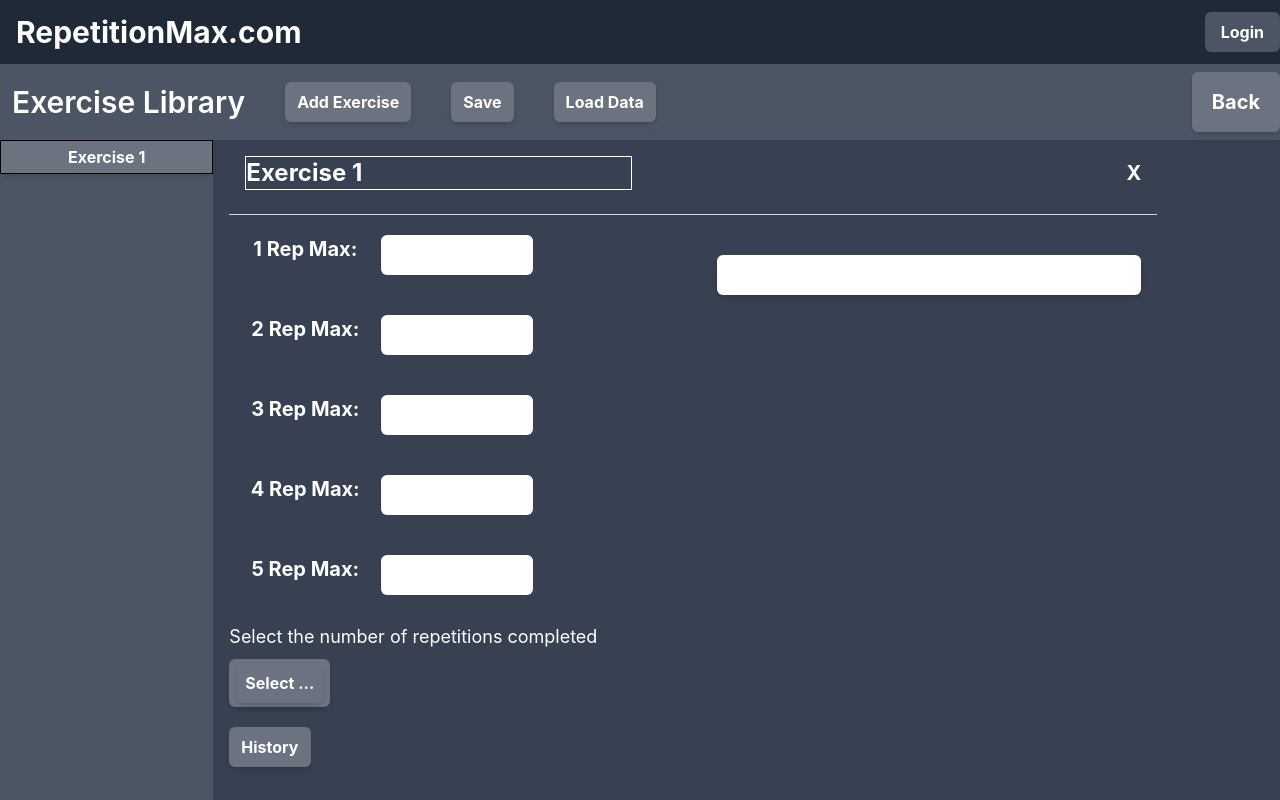
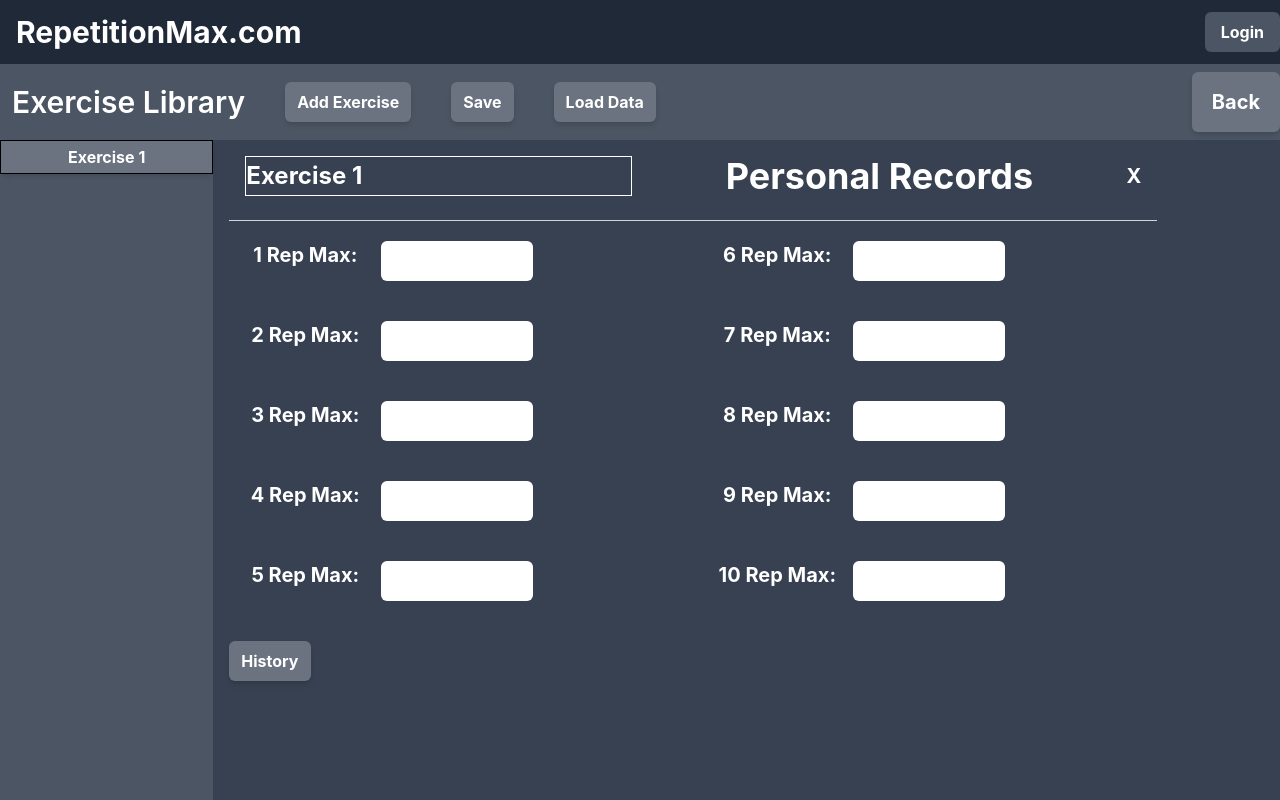
Before and after one commit to MKopra/RPE-Calc, a React (Create React App) app: page /rpe-calc in a window 1280 px wide. Shown: the top 800 px of the page. Built offline with nearby package versions, Linux system fonts and the light colour scheme.

Commit message:
remove rpe from exercise lib

```diff
--- a/src/components/CalcTab.tsx
+++ b/src/components/CalcTab.tsx
@@ -51,6 +51,11 @@
   const [threerepmax, setThreeRepMax] = useState<number>(exercise_data[tabId]?.maxes[2] || 0);
   const [fourrepmax, setFourRepMax] = useState<number>(exercise_data[tabId]?.maxes[3] || 0);
   const [fiverepmax, setFiveRepMax] = useState<number>(exercise_data[tabId]?.maxes[4] || 0);
+  const [sixrepmax, setSixRepMax] = useState<number>(exercise_data[tabId]?.maxes[5] || 0);
+  const [sevenrepmax, setSevenRepMax] = useState<number>(exercise_data[tabId]?.maxes[6] || 0);
+  const [eightrepmax, setEightRepMax] = useState<number>(exercise_data[tabId]?.maxes[7] || 0);
+  const [ninerepmax, setNineRepMax] = useState<number>(exercise_data[tabId]?.maxes[8] || 0);
+  const [tenrepmax, setTenRepMax] = useState<number>(exercise_data[tabId]?.maxes[9] || 0);
   const [showHistory, setShowHistory] = useState<boolean>(false); // New state for controlling history visibility
   const [historyEntries, setHistoryEntries] = useState<HistoryDatum[]>([]);
   const [currentEntryIndex, setCurrentEntryIndex] = useState<number>(0);
@@ -62,6 +67,12 @@
     setThreeRepMax(exercise_data[tabId]?.maxes[2] || 0);
     setFourRepMax(exercise_data[tabId]?.maxes[3] || 0);
     setFiveRepMax(exercise_data[tabId]?.maxes[4] || 0);
+    setSixRepMax(exercise_data[tabId]?.maxes[5] || 0);
+    setSevenRepMax(exercise_data[tabId]?.maxes[6] || 0);
+    setEightRepMax(exercise_data[tabId]?.maxes[7] || 0);
+    setNineRepMax(exercise_data[tabId]?.maxes[8] || 0);
+    setTenRepMax(exercise_data[tabId]?.maxes[9] || 0);
+    setExerciseName(exerciseNames[tabId]);
   }, [exercise_data, tabId]);
 
 
@@ -165,12 +176,89 @@
     }
   };
 
+  const handleSixRMChange = (e: ChangeEvent<HTMLInputElement>, tabId: number, prevExerciseData: ExerciseDatum[]) => {
+    const value = +e.target.value;
+    const updatedExerciseData = [...prevExerciseData];
+    const maxes = [...updatedExerciseData[tabId]?.maxes]; // Retrieve maxes based on current tabId
+    if (maxes) {
+      maxes[5] = value;
+      updatedExerciseData[tabId] = {
+        ...updatedExerciseData[tabId],
+        maxes: maxes,
+      };
+      setExerciseData(updatedExerciseData);
+      setSixRepMax(value)
+    }
+  };
+
+  const handleSevenRMChange = (e: ChangeEvent<HTMLInputElement>, tabId: number, prevExerciseData: ExerciseDatum[]) => {
+    const value = +e.target.value;
+    const updatedExerciseData = [...prevExerciseData];
+    const maxes = [...updatedExerciseData[tabId]?.maxes]; // Retrieve maxes based on current tabId
+    if (maxes) {
+      maxes[6] = value;
+      updatedExerciseData[tabId] = {
+        ...updatedExerciseData[tabId],
+        maxes: maxes,
+      };
+      setExerciseData(updatedExerciseData);
+      setSevenRepMax(value)
+    }
+  };
+
+  const handleEightRMChange = (e: ChangeEvent<HTMLInputElement>, tabId: number, prevExerciseData: ExerciseDatum[]) => {
+    const value = +e.target.value;
+    const updatedExerciseData = [...prevExerciseData];
+    const maxes = [...updatedExerciseData[tabId]?.maxes]; // Retrieve maxes based on current tabId
+    if (maxes) {
+      maxes[7] = value;
+      updatedExerciseData[tabId] = {
+        ...updatedExerciseData[tabId],
+        maxes: maxes,
+      };
+      setExerciseData(updatedExerciseData);
+      setEightRepMax(value)
+    }
+  };
+
+  const handleNineRMChange = (e: ChangeEvent<HTMLInputElement>, tabId: number, prevExerciseData: ExerciseDatum[]) => {
+    const value = +e.target.value;
+    const updatedExerciseData = [...prevExerciseData];
+    const maxes = [...updatedExerciseData[tabId]?.maxes]; // Retrieve maxes based on current tabId
+    if (maxes) {
+      maxes[8] = value;
+      updatedExerciseData[tabId] = {
+        ...updatedExerciseData[tabId],
+        maxes: maxes,
+      };
+      setExerciseData(updatedExerciseData);
+      setNineRepMax(value)
+    }
+  };
+
+  const handleTenRMChange = (e: ChangeEvent<HTMLInputElement>, tabId: number, prevExerciseData: ExerciseDatum[]) => {
+    const value = +e.target.value;
+    const updatedExerciseData = [...prevExerciseData];
+    const maxes = [...updatedExerciseData[tabId]?.maxes]; // Retrieve maxes based on current tabId
+    if (maxes) {
+      maxes[9] = value;
+      updatedExerciseData[tabId] = {
+        ...updatedExerciseData[tabId],
+        maxes: maxes,
+      };
+      setExerciseData(updatedExerciseData);
+      setTenRepMax(value)
+    }
+  };
+
   const handleExerciseNameBlur = () => {
     handleExerciseNameChange(exerciseName, tabId);
   };
 
   const handleHistoryClick = async () => {
     if (typeof User == 'string'){
+      console.log("ExerciseName",exerciseName)
+      console.log("ExerciseNames", exerciseNames)
       const histdata = await fetchRMHistory(User, exerciseName)
       console.log("got the history back in the FE",histdata)
       setHistoryEntries(histdata);
@@ -225,25 +313,6 @@
 
   console.log(graphData)
 
-  const [selectSet, setSelectSet] = useState<string>("");
-  const [showDropDown, setShowDropDown] = useState<boolean>(false);
-  const Sets = () => {
-    return ["Set of 1", "Set of 2", "Set of 3", "Set of 4", "Set of 5", "Set of 6", "Set of 7", "Set of 8"];
-  };
-
-  const RMs = algo(onerepmax, tworepmax, threerepmax, fourrepmax, fiverepmax)
-
-  const toggleDropDown = () => {
-    setShowDropDown(!showDropDown);
-  };
-  const dismissHandler = (event: React.FocusEvent<HTMLButtonElement>): void => {
-    if (event.currentTarget === event.target) {
-      setShowDropDown(false);
-    }
-  };
-  const SetSelection = (Set: string): void => {
-    setSelectSet(Set);
-  };
 
   return (
     <div className="pb-10">
@@ -258,6 +327,9 @@
                 handleExerciseNameChange(e.target.value, tabId)}
               onBlur={handleExerciseNameBlur}
             />
+            <header className="text-4xl text-white font-bold">
+              Personal Records
+            </header>
             <button
               className="text-white font-bold text-xl hover:text-red-700"
               onClick={() => handleCloseTab(tabId)}
@@ -320,45 +392,59 @@
               />
             </div>
           </div>
-          <div className="flex flex-row align-top w-full justify-center">
-            <div className="px-4 w-full">
-              <div className="py-10">
-                <div className="justify-center py-5 items-start bg-white rounded-md shadow-md font-semibold h-full">
-                  <OutputTable
-                    selectSet={selectSet}
-                    RMs={RMs} />
-                </div>
-              </div>
+          <div>
+          <div className="py-5 grid grid-cols-2 w-2/3">
+              <label className="px-2 text-white text-xl font-bold flex justify-center">6 Rep Max:</label>
+              <input
+                className="rounded-md p-2"
+                type="number"
+                value={sixrepmax === 0 ? "" : sixrepmax}
+                onChange={(e) => {
+                  handleSixRMChange(e, tabId, exercise_data);
+                }}
+              />
+            </div>
+            <div className="py-5 grid grid-cols-2 w-2/3">
+              <label className="px-2 text-white text-xl font-bold flex justify-center">7 Rep Max:</label>
+              <input
+                className="rounded-md p-2"
+                type="number"
+                value={sevenrepmax === 0 ? "" : sevenrepmax}
+                onChange={(e) => {
+                  handleSevenRMChange(e, tabId, exercise_data);
+                }}
+              />
+            </div>
+            <div className="py-5 grid grid-cols-2 w-2/3">
+              <label className="px-2 text-white text-xl font-bold flex justify-center">8 Rep Max:</label>
+              <input
+                className="rounded-md p-2"
+                type="number"
+                value={eightrepmax === 0 ? "" : eightrepmax}
+                onChange={(e) => {
+                  handleEightRMChange(e, tabId, exercise_data);
+                }}
+              />
+            </div>
+            <div className="py-5 grid grid-cols-2 w-2/3">
+              <label className="px-2 text-white text-xl font-bold flex justify-center">9 Rep Max:</label>
+              <input
+                className="rounded-md p-2"
+                type="number"
+                value={ninerepmax === 0 ? "" : ninerepmax}
+                onChange={(e) => handleNineRMChange(e, tabId, exercise_data)}
+              />
+            </div>
+            <div className="py-5 grid grid-cols-2 w-2/3">
+              <label className="px-2 text-white text-xl font-bold flex justify-center">10 Rep Max:</label>
+              <input
+                className="rounded-md p-2"
+                type="number"
+                value={tenrepmax === 0 ? "" : tenrepmax}
+                onChange={(e) => handleTenRMChange(e, tabId, exercise_data)}
+              />
             </div>
           </div>
-        </div>
-        <div className="flex justify-left">
-          <div className="py-2 text-white text-lg font-semiboldt">
-            {selectSet
-              ? ``
-              : "Select the number of repetitions completed"}
-          </div>
-        </div>
-      </div>
-      <div>
-        <button
-          className={`bg-gray-500 hover:bg-gray-600 text-white font-bold py-1 px-2 rounded-md shadow-md ${showDropDown ? "active" : ""}`}
-          onClick={(): void => toggleDropDown()}
-          onBlur={(e: React.FocusEvent<HTMLButtonElement>): void =>
-            dismissHandler(e)
-          }
-        >
-          <button
-            className="bg-gray-500 hover:bg-gray-600 text-white font-bold py-2 px-2 rounded-md shadow-md hover:bg-gray-600 active:outline-none">{selectSet ? "Selected: " + selectSet : "Select ..."} </button>
-          {showDropDown && (
-            <DropDown
-              Sets={Sets()}
-              showDropDown={false}
-              toggleDropDown={(): void => toggleDropDown()}
-              SetSelection={SetSelection}
-            />
-          )}
-        </button>
       </div>
       <div className="pt-5">
           <button
@@ -451,6 +537,7 @@
 
 
     </div>
+    </div>
   );
 };
 
--- a/src/components/menu.tsx
+++ b/src/components/menu.tsx
@@ -21,7 +21,7 @@
     const [visibleTab, setVisibleTab] = useState<number>(0);
     const [tabIndex, setTabIndex] = useState<number>(0);
     const [exerciseData, setExerciseData] = useState<ExerciseDatum[]>([
-        { name: "Exercise 1", maxes: [0, 0, 0, 0, 0] }
+        { name: "Exercise 1", maxes: [0, 0, 0, 0, 0, 0, 0, 0, 0, 0] }
     ]);
     const [exerciseNames, setExerciseNames] = useState<string[]>(exerciseData.map((exercise) => exercise.name));
     const [message, setMessage] = useState<string>("");
@@ -69,7 +69,7 @@
             ...prevExerciseData,
             {
                 name: "",
-                maxes: [0, 0, 0, 0, 0]
+                maxes: [0, 0, 0, 0, 0, 0, 0, 0, 0, 0]
             }
         ]);
 
```
